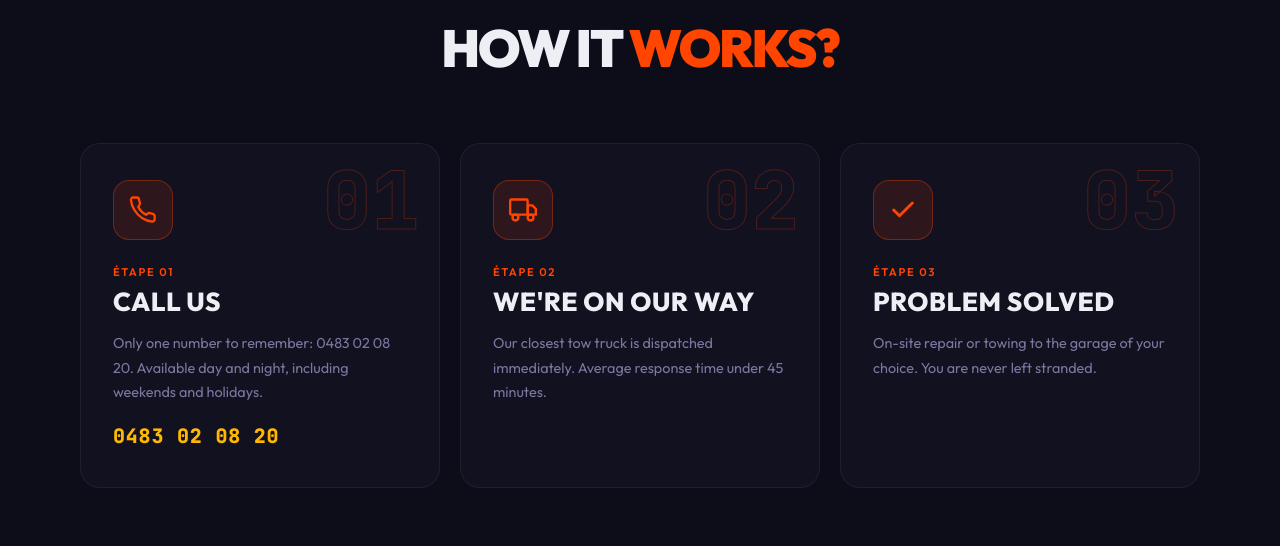
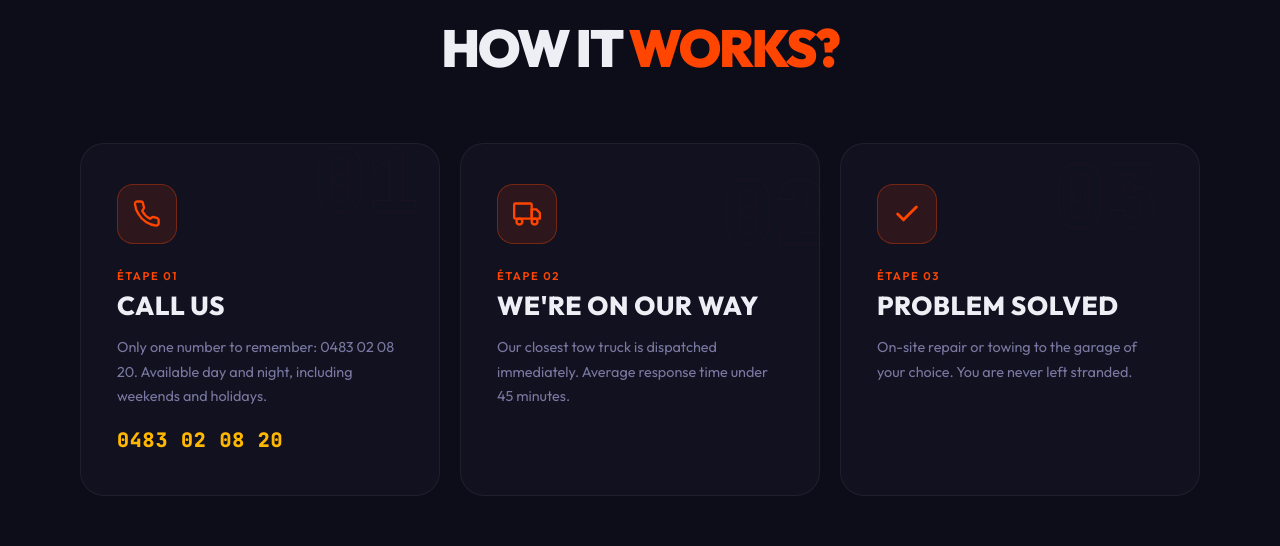
Before and after one commit to dexteee-r/top4cars-website, a Next.js app: page /en in a window 1280 px wide. Shown: the part 2680-3226 px from the top of the page. Built offline with nearby package versions, Linux system fonts and the light colour scheme; a web font is replaced by a local one.

Commit message:
design: add grain texture, spring physics and grid asymmetry for premium feel

```diff
--- a/src/app/globals.css
+++ b/src/app/globals.css
@@ -127,10 +127,11 @@ h1, h2 {
   border: 1px solid var(--t4c-border);
   border-radius: 16px;
   padding: 2rem;
-  transition: transform 0.35s cubic-bezier(0.16, 1, 0.3, 1),
-              background 0.35s ease,
-              border-color 0.35s ease,
-              box-shadow 0.35s ease;
+  /* Spring transition: back out effect */
+  transition: transform 0.6s cubic-bezier(0.34, 1.56, 0.64, 1),
+              background 0.4s ease,
+              border-color 0.4s ease,
+              box-shadow 0.6s cubic-bezier(0.34, 1.56, 0.64, 1);
   cursor: default;
 }
 .t4c-service-card:hover {
@@ -180,7 +181,7 @@ h1, h2 {
   height: 100%;
   position: relative;
   overflow: hidden;
-  transition: all 0.4s cubic-bezier(0.16, 1, 0.3, 1);
+  transition: all 0.6s cubic-bezier(0.34, 1.56, 0.64, 1);
   display: flex;
   flex-direction: column;
 }
--- a/src/components/HowItWorks.tsx
+++ b/src/components/HowItWorks.tsx
@@ -52,9 +52,17 @@ const steps = [
   },
 ];
 
-function StepCard({ step, index }: { step: typeof steps[0]; index: number }) {
+function StepCard({ step, index }: { step: any; index: number }) {
   const ref = useScrollReveal<HTMLDivElement>();
   const delay = (index + 1) as 1 | 2 | 3;
+
+  // Asymmetric offsets for the ghost numbers to break the grid
+  const offsets = [
+    { top: '-0.5rem', right: '1.25rem' },
+    { top: '1.5rem', right: '-0.5rem' },
+    { top: '0.5rem', right: '2.5rem' },
+  ];
+  const offset = offsets[index % 3];
 
   return (
     <div
@@ -66,21 +74,26 @@ function StepCard({ step, index }: { step: typeof steps[0]; index: number }) {
         style={{
           background: 'var(--t4c-card)',
           border: '1px solid var(--t4c-border)',
-          borderRadius: '20px',
-          padding: '2.25rem 2rem',
+          borderRadius: '24px',
+          padding: '2.5rem 2.25rem',
           position: 'relative',
           height: '100%',
+          transition: 'transform 0.6s cubic-bezier(0.34, 1.56, 0.64, 1)',
         }}
+        className="t4c-service-card" // Reusing the spring hover effect
       >
-        {/* Step number ghost */}
+        {/* Step number ghost - Offset asymmetrically */}
         <div
           className="t4c-step-number t4c-mono"
           aria-hidden="true"
           style={{
             position: 'absolute',
-            top: '1rem',
-            right: '1.25rem',
-            fontSize: '5rem',
+            top: offset.top,
+            right: offset.right,
+            fontSize: '5.5rem',
+            opacity: 0.15,
+            pointerEvents: 'none',
+            userSelect: 'none',
           }}
         >
           {step.id}
```
